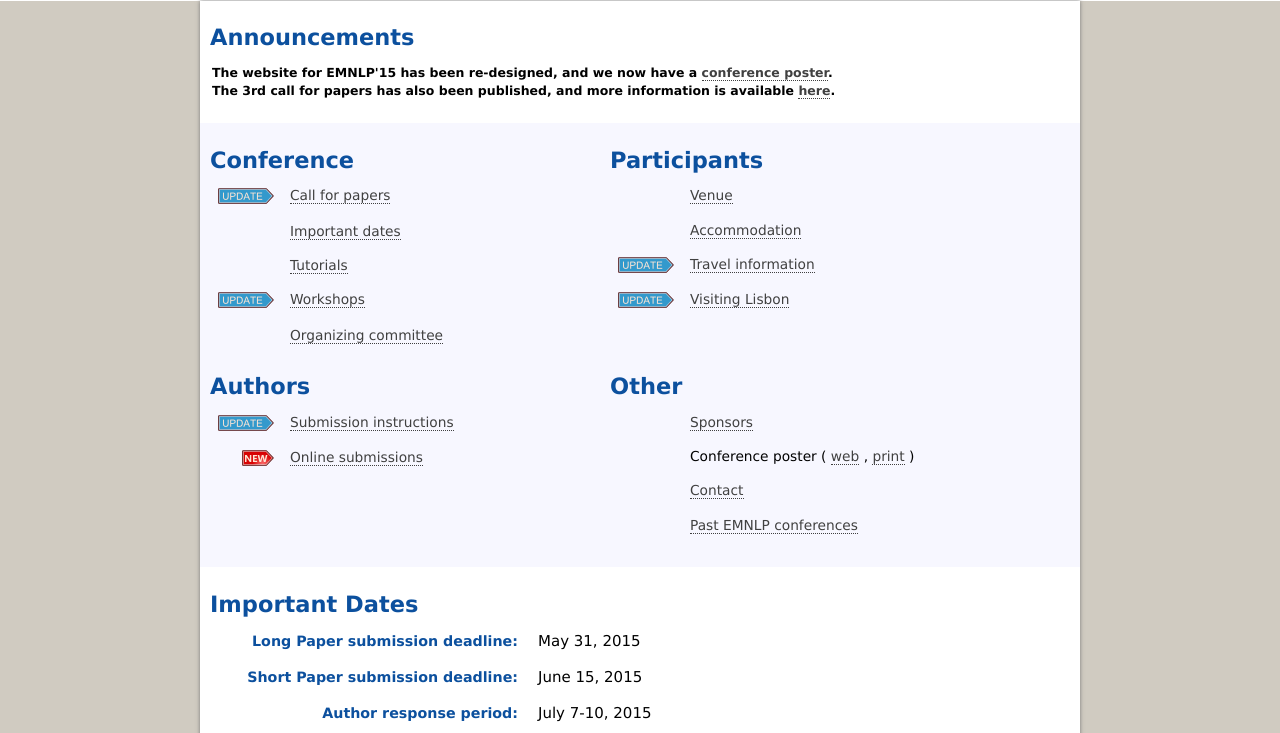
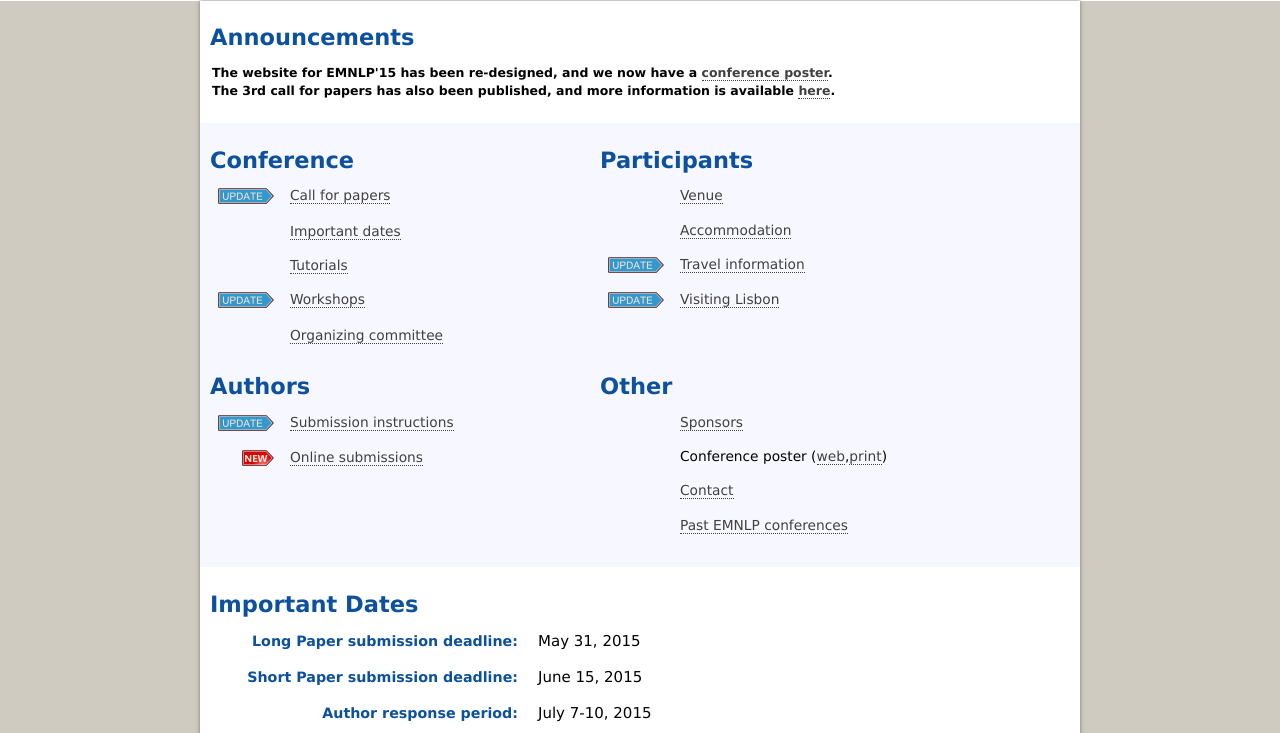
Before and after one commit to bgmartins/emnlp2015-website, a PHP site: page /index-alternative-design.html in a window 1280 px wide. Shown: the part 405-1138 px from the top of the page. Run offline with PHP 8.4, Linux system fonts and the light colour scheme.

Commit message:
small bugfix.

```diff
--- a/css/style-alternative.css
+++ b/css/style-alternative.css
@@ -192,7 +192,7 @@
 #conference,
 #authors {
  float: left;
- width: 400px;
+ width: 390px;
 }
 
 #committees {
--- a/index-alternative-design.html
+++ b/index-alternative-design.html
@@ -125,7 +125,7 @@
 						<li>
 							<a href="sponsors.html">Sponsors</a>
 						</li>
-						<li>Conference poster ( <a href="poster/Poster%20EMNLP%202015%20-%20WEB.pdf">web</a> , <a href="poster/Poster%20EMNLP%202015%20-%20PRINT.pdf">print</a> )
+						<li>Conference poster (<a href="poster/Poster%20EMNLP%202015%20-%20WEB.pdf">web</a>,<a href="poster/Poster%20EMNLP%202015%20-%20PRINT.pdf">print</a>)
 						</li>
 						<li>
 							<a href="#contacts">Contact</a>
```
